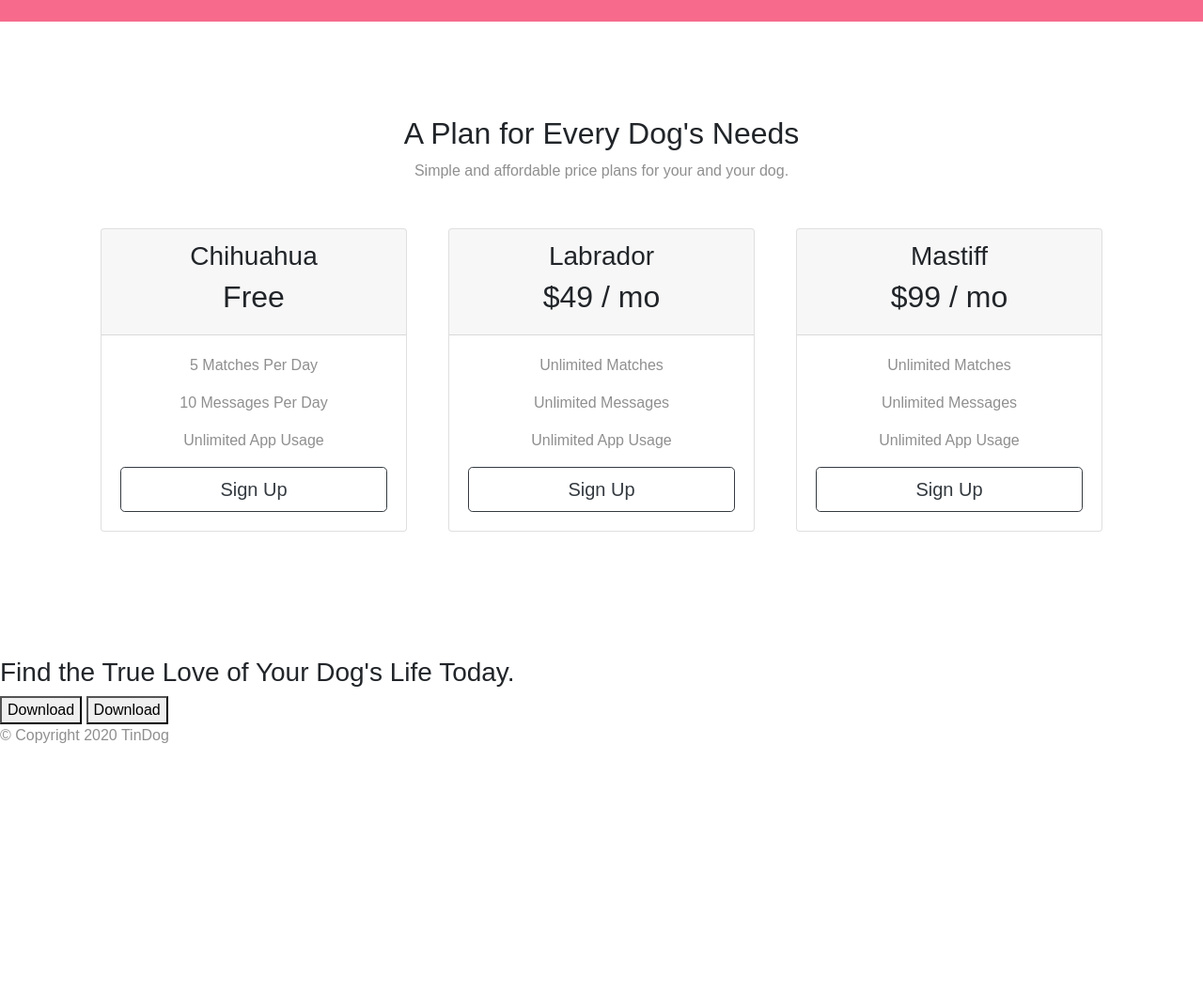
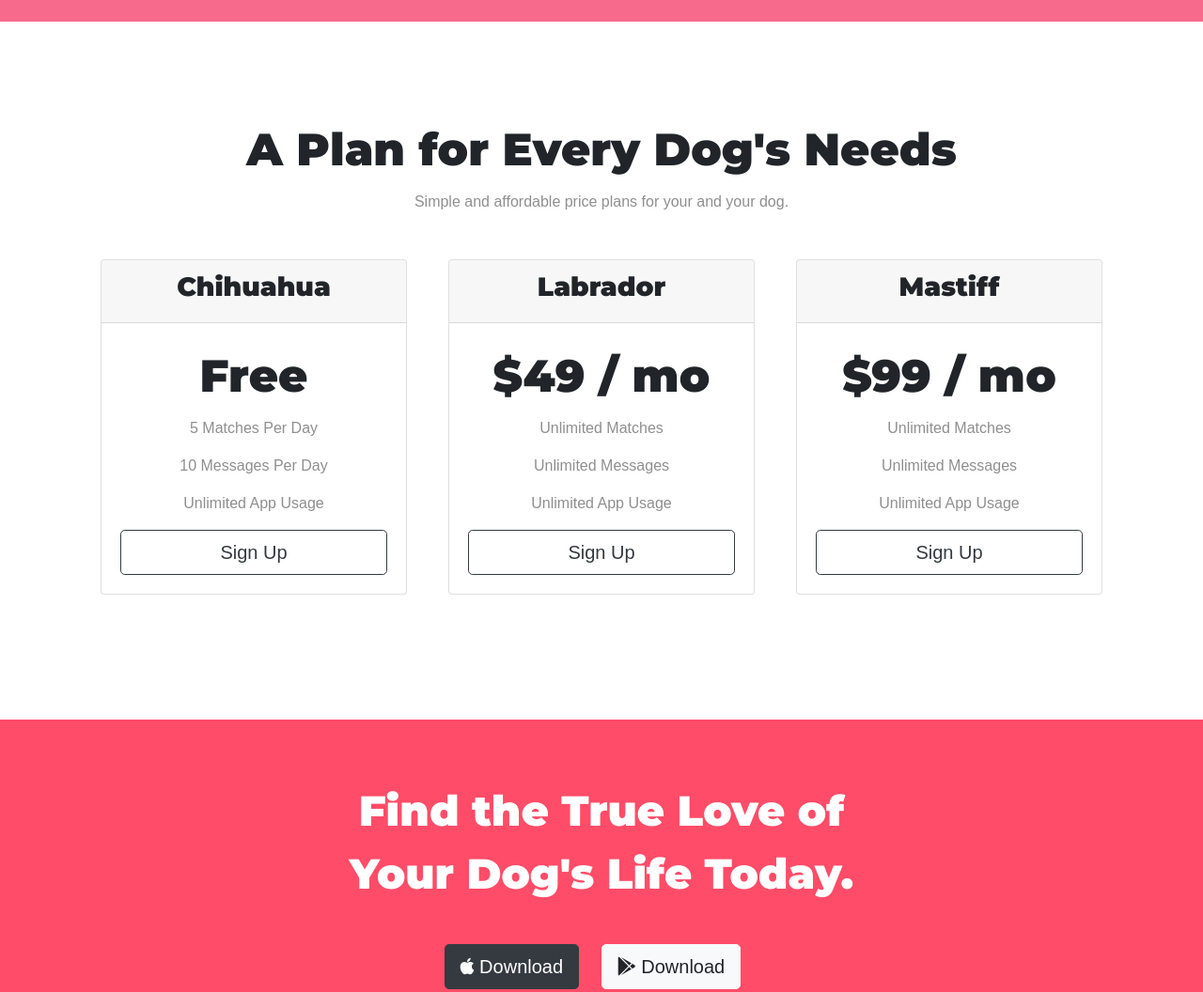
Before and after one commit to aftabmustafa/TinDOG, a plain HTML site: page index.html in a window 1280 px wide. Shown: the part 1840-2896 px from the top of the page at 94% size. Before the commit the page ends 2651 px from the top, so only its background shows below. Drawn offline with nearby package versions, Linux system fonts and the light colour scheme.

Commit message:
call to action and footer styling done.

```diff
--- a/css/styles.css
+++ b/css/styles.css
@@ -130,8 +130,51 @@ p {
   text-align: center;
 }
 
+.pricing-h2 {
+  font-family: 'Montserrat', sans-serif;
+  font-size: 3rem;
+  line-height: 1.5;
+}
+
 .pricing-column {
   padding: 3% 2%;
+}
+
+.pricing-h3 {
+  font-family: 'Montserrat', sans-serif;
+}
+
+/* call to action */
+#cta {
+  background-color: #ff4c68;
+  text-align: center;
+  padding: 5% 25%;
+}
+
+.cta-h3 {
+  font-family: "Montserrat", sans-serif;
+  color: #fff;
+  font-size: 2.8rem;
+  line-height: 1.5;
+}
+
+/* Footer */
+#footer {
+  background-color: #fff;
+  text-align: center;
+  padding: 1% 15%;
+}
+
+.footer-icon {
+  margin: 5% 3% 2% 0;
+  color: #f76a8c;
+}
+
+.footer-p {
+
+  position: relative;
+  right: 1rem;
+  padding-bottom: 1rem;
 }
 
 /* Media Query for mobile responsive */
--- a/index.html
+++ b/index.html
@@ -32,13 +32,13 @@
         <div class="collapse navbar-collapse" id="navbarTogglerDemo01">
           <ul class="navbar-nav ml-auto">
             <li class="nav-item">
-              <a class="nav-link" href="#">Pricing</a>
+              <a class="nav-link" href="#pricing">Pricing</a>
             </li>
             <li class="nav-item">
-              <a class="nav-link" href="#">Download</a>
+              <a class="nav-link" href="#cta">Download</a>
             </li>
             <li class="nav-item">
-              <a class="nav-link" href="#">Contact</a>
+              <a class="nav-link" href="#footer">Contact</a>
             </li>
           </ul>
         </div>
@@ -141,17 +141,18 @@
   <section id="pricing">
 
     <!-- class="h2-pricing", need to change the font family of body to Montserrat-bold  -->
-    <h2 class="">A Plan for Every Dog's Needs</h2>
+    <h2 class="pricing-h2">A Plan for Every Dog's Needs</h2>
     <p>Simple and affordable price plans for your and your dog.</p>
 
     <div class="row">
       <div class="pricing-column col-lg-4 col-md-6">
         <div class="card">
           <div class="card-header">
-            <h3>Chihuahua</h3>
-            <h2>Free</h2>
+            <h3 class="pricing-h3">Chihuahua</h3>
+
           </div>
           <div class="card-body">
+            <h2 class="pricing-h2">Free</h2>
             <p>5 Matches Per Day</p>
             <p>10 Messages Per Day</p>
             <p>Unlimited App Usage</p>
@@ -162,10 +163,11 @@
       <div class="pricing-column col-lg-4 col-md-6">
         <div class="card">
           <div class="card-header">
-            <h3>Labrador</h3>
-            <h2>$49 / mo</h2>
+            <h3 class="pricing-h3">Labrador</h3>
+
           </div>
           <div class="card-body">
+            <h2 class="pricing-h2">$49 / mo</h2>
             <p>Unlimited Matches</p>
             <p>Unlimited Messages</p>
             <p>Unlimited App Usage</p>
@@ -176,11 +178,12 @@
       <div class="pricing-column col-lg-4 col-md-6">
         <div class="card">
           <div class="card-header">
-            <h3>Mastiff</h3>
-            <h2>$99 / mo</h2>
+            <h3 class="pricing-h3">Mastiff</h3>
+
           </div>
           <div class="card-body">
             <!--<p>Pirority Listing</p>-->
+            <h2 class="pricing-h2">$99 / mo</h2>
             <p>Unlimited Matches</p>
             <p>Unlimited Messages</p>
             <p>Unlimited App Usage</p>
@@ -197,9 +200,9 @@
 
   <section id="cta">
 
-    <h3>Find the True Love of Your Dog's Life Today.</h3>
-    <button type="button">Download</button>
-    <button type="button">Download</button>
+    <h3 class="cta-h3">Find the True Love of Your Dog's Life Today.</h3>
+    <button type="button" class="Download-button btn btn-lg btn-dark"><i class="fab fa-apple"></i> Download</button>
+    <button type="button" class="Download-button btn btn-lg btn-light"><i class="fab fa-google-play"></i> Download</button>
 
   </section>
 
@@ -208,7 +211,11 @@
 
   <footer id="footer">
 
-    <p>© Copyright 2020 TinDog</p>
+    <a href="#"><i class="footer-icon fab fa-twitter"></i></a>
+    <a href="#"><i class="footer-icon fab fa-facebook-f"></i></a>
+    <a href="#"><i class="footer-icon fab fa-instagram"></i></a>
+    <a href="#"><i class="footer-icon fas fa-envelope"></i></a>
+    <p class="footer-p">© Copyright 2020 TinDog</p>
 
   </footer>
 
```
